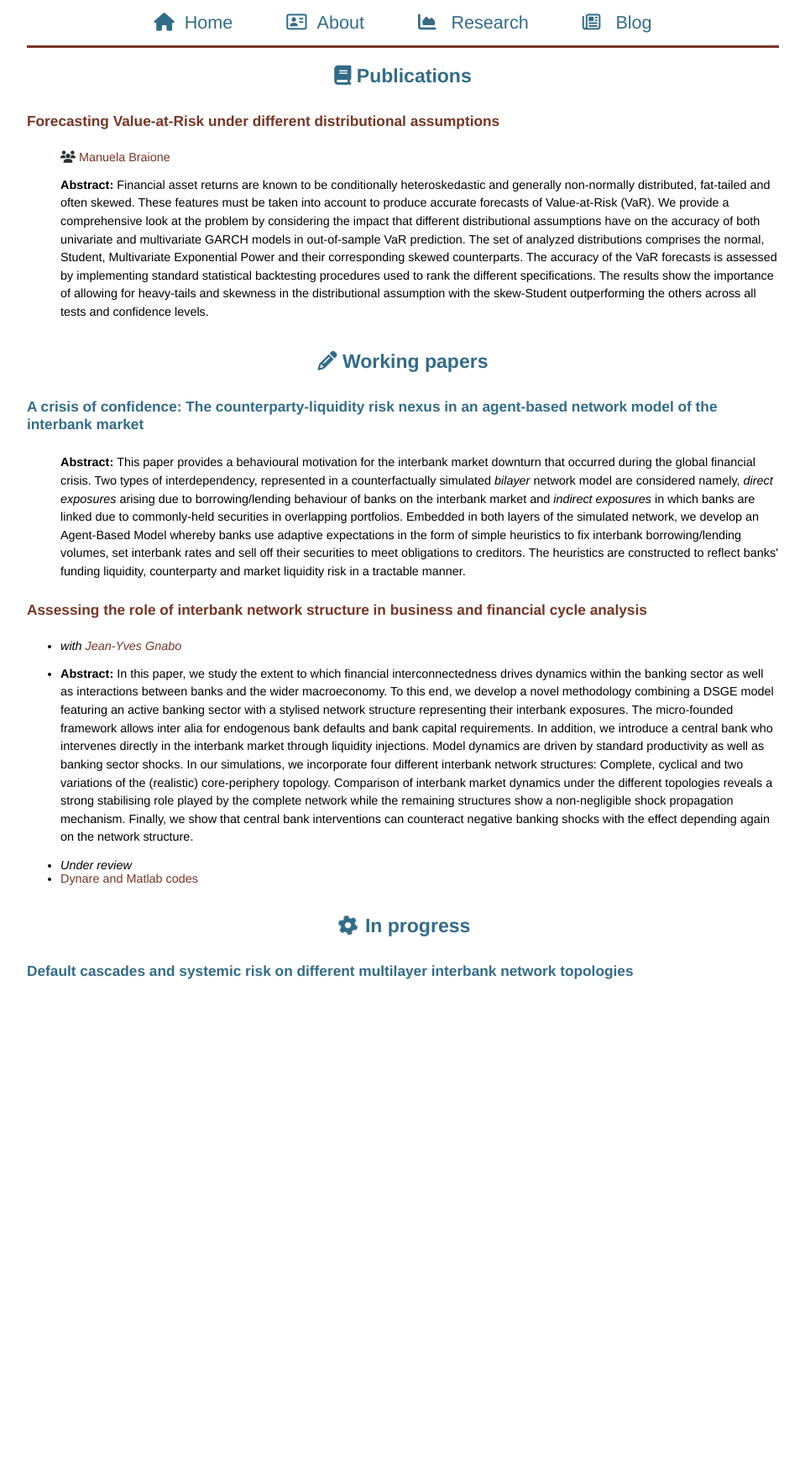
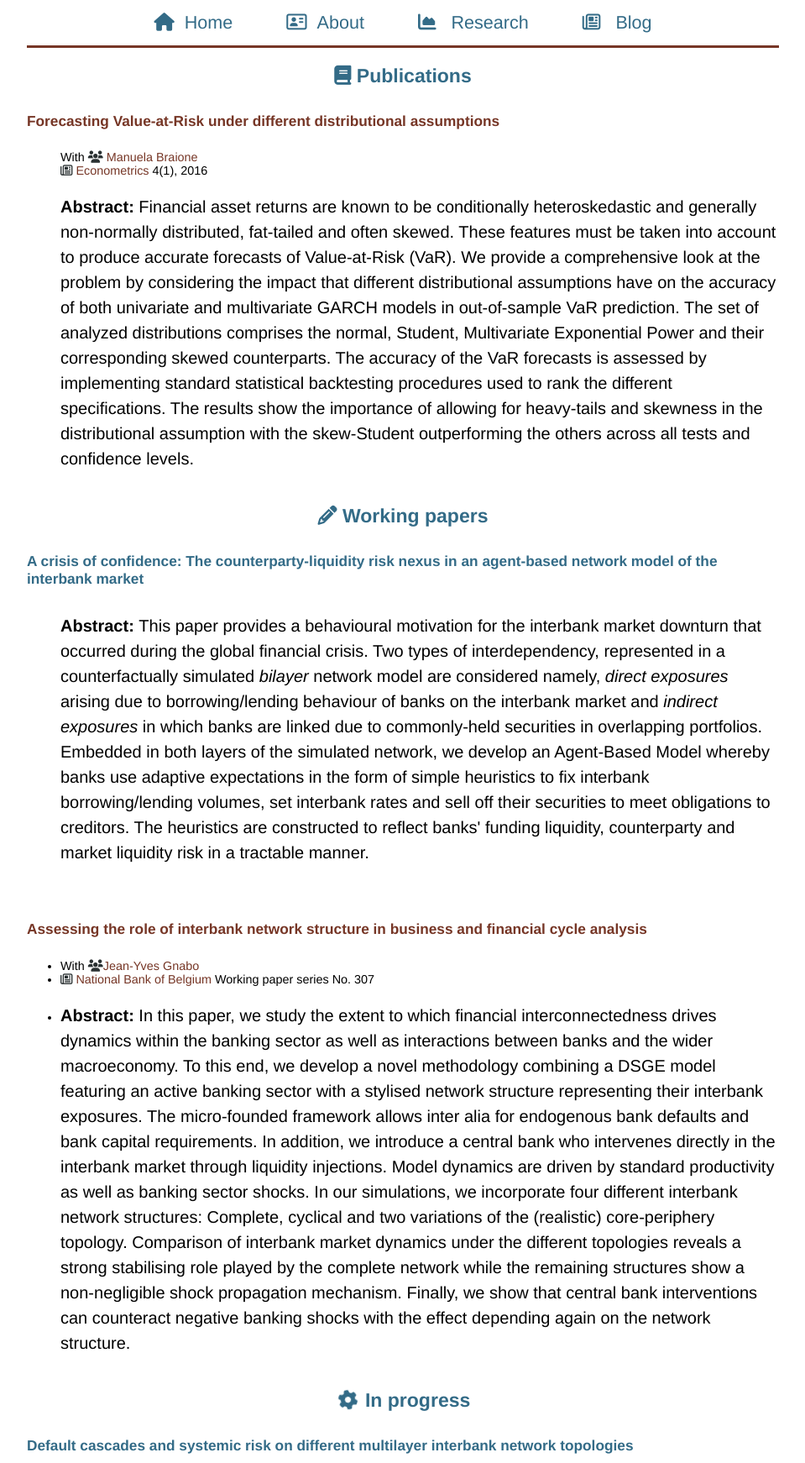
Before and after one commit to nscholtes/nscholtes.github.io, a Jekyll site: the page built from research.html, in a window 1280 px wide. Shown: the whole page at 84% size, without its empty margins (160-1119 px from the left). Built offline with Jekyll 4.4.1, drawn with Linux system fonts in a browser that asks for light colours; nearby versions of some CDN libraries; before the commit the page ends 1177 px from its top, so only the background shows below that.

Commit message:
Update research.html

```diff
--- a/research.html
+++ b/research.html
@@ -5,23 +5,24 @@
 <h2><i class="fa fa-book" style="color: #336B87;"></i> Publications</h2>
 <h3><a href="http://www.mdpi.com/2225-1146/4/1/3/htm">Forecasting Value-at-Risk under different distributional assumptions</a> </h3>
 	<ul style="list-style: none;">
-		<li> <i class="fa fa-users" style="color: #2A3132;"></i>
+		<li> With <i class="fa fa-users" style="color: #2A3132;"></i>
  <a href="https://independent.academia.edu/ManuelaBraione">Manuela Braione</a></i></li>
-<li><p><b>Abstract: </b>  Financial asset returns are known to be conditionally heteroskedastic and generally non-normally distributed, fat-tailed and often skewed. These features must be taken into account to produce accurate forecasts of Value-at-Risk (VaR). We provide a comprehensive look at the problem by considering the impact that different distributional assumptions have on the accuracy of both univariate and multivariate GARCH models in out-of-sample VaR prediction. The set of analyzed distributions comprises the normal, Student, Multivariate Exponential Power and their corresponding skewed counterparts. The accuracy of the VaR forecasts is assessed by implementing standard statistical backtesting procedures used to rank the different specifications. The results show the importance of allowing for heavy-tails and skewness in the distributional assumption with the skew-Student outperforming the others across all tests and confidence levels.</p> </li>
+<li> <i class="fa fa-newspaper-o" style="color: #2A3132;"></i> <a href="http://www.mdpi.com/journal/econometrics">Econometrics</a> 4(1), 2016</li>
+<li><p style="font-size:20px"><b>Abstract: </b>  Financial asset returns are known to be conditionally heteroskedastic and generally non-normally distributed, fat-tailed and often skewed. These features must be taken into account to produce accurate forecasts of Value-at-Risk (VaR). We provide a comprehensive look at the problem by considering the impact that different distributional assumptions have on the accuracy of both univariate and multivariate GARCH models in out-of-sample VaR prediction. The set of analyzed distributions comprises the normal, Student, Multivariate Exponential Power and their corresponding skewed counterparts. The accuracy of the VaR forecasts is assessed by implementing standard statistical backtesting procedures used to rank the different specifications. The results show the importance of allowing for heavy-tails and skewness in the distributional assumption with the skew-Student outperforming the others across all tests and confidence levels.</p> </li>
 
 	</ul>
 <h2><i class="fa fa-pencil" style="color: #336B87;"></i> Working papers</h2>
 	<h3> A crisis of confidence: The counterparty-liquidity risk nexus in an agent-based network model of the interbank market</h3>
 	<ul style="list-style: none;">
-		<li><p><b>Abstract: </b> This paper provides a behavioural motivation for the interbank market downturn that occurred during the global financial crisis. Two types of interdependency, represented in a counterfactually simulated <i>bilayer</i> network model are considered namely, <i>direct exposures</i> arising due to borrowing/lending behaviour of banks on the interbank market and <i>indirect exposures</i> in which banks are linked due to commonly-held securities in overlapping portfolios. Embedded in both layers of the simulated network, we develop an Agent-Based Model whereby banks use adaptive expectations in the form of simple heuristics to fix interbank borrowing/lending volumes, set interbank rates and sell off their securities to meet obligations to creditors. The heuristics are constructed to reflect banks' funding liquidity, counterparty and market liquidity risk in a tractable manner. </p> </li>
+		<li><p style="font-size:20px"><b>Abstract: </b> This paper provides a behavioural motivation for the interbank market downturn that occurred during the global financial crisis. Two types of interdependency, represented in a counterfactually simulated <i>bilayer</i> network model are considered namely, <i>direct exposures</i> arising due to borrowing/lending behaviour of banks on the interbank market and <i>indirect exposures</i> in which banks are linked due to commonly-held securities in overlapping portfolios. Embedded in both layers of the simulated network, we develop an Agent-Based Model whereby banks use adaptive expectations in the form of simple heuristics to fix interbank borrowing/lending volumes, set interbank rates and sell off their securities to meet obligations to creditors. The heuristics are constructed to reflect banks' funding liquidity, counterparty and market liquidity risk in a tractable manner. </p> </li>
+		          <p class="text-center">&nbsp &nbsp  &nbsp &nbsp <a target="_blank"  style="color:#FFFFFF;" https://github.com/nscholtes/Confidence-Crises" aria-hidden="true"><i class="fa fa-desktop" aria-hidden="true"></i> <b>MATLAB Codes</b></a> &nbsp &nbsp  <a target="_blank"  style="color:#FFFFFF;" href="https://github.com/nscholtes/TiKZ-figures/tree/master/ABM" aria-hidden="true"><i class="fa fa-paint-brush" aria-hidden="true"></i> <b>TikZ Figures</b></a>
 	</ul>
 	<!-- Break -->
 	<h3><a href="https://www.nbb.be/doc/ts/publications/wp/wp307en.pdf">Assessing the role of interbank network structure in business and financial cycle analysis</a> </h3>
 	<ul>
-		<li><i>with <a href="https://sites.google.com/site/jygnabo/">Jean-Yves Gnabo</a></i></li>
-<li><p><b>Abstract: </b>  In this paper, we study the extent to which financial interconnectedness drives dynamics within the banking sector as well as interactions between banks and the wider macroeconomy. To this end, we develop a novel methodology combining a DSGE model featuring an active banking sector with a stylised network structure representing their interbank exposures. The micro-founded framework allows inter alia for endogenous bank defaults and bank capital requirements. In addition, we introduce a central bank who intervenes directly in the interbank market through liquidity injections. Model dynamics are driven by standard productivity as well as banking sector shocks. In our simulations, we incorporate four different interbank network structures: Complete, cyclical and two variations of the (realistic) core-periphery topology. Comparison of interbank market dynamics under the different topologies reveals a strong stabilising role played by the complete network while the remaining structures show a non-negligible shock propagation mechanism. Finally, we show that central bank interventions can counteract negative banking shocks with the effect depending again on the network structure.</p> </li>
-		<li><i>Under review</i></li>
-		<li><a href="https://github.com/nscholtes/NDSGE">Dynare and Matlab codes</a></li>
+		<li> With <i class="fa fa-users" style="color: #2A3132;"></i><a href="https://sites.google.com/site/jygnabo/">Jean-Yves Gnabo</a></i></li>
+		<li> <i class="fa fa-newspaper-o" style="color: #2A3132;"></i> <a href="https://www.nbb.be/en/publications-and-research/research-cooperation/conference/international-conference-2016-transmission">National Bank of Belgium</a> Working paper series No. 307</li>
+<li><p style="font-size:20px"><b>Abstract: </b>  In this paper, we study the extent to which financial interconnectedness drives dynamics within the banking sector as well as interactions between banks and the wider macroeconomy. To this end, we develop a novel methodology combining a DSGE model featuring an active banking sector with a stylised network structure representing their interbank exposures. The micro-founded framework allows inter alia for endogenous bank defaults and bank capital requirements. In addition, we introduce a central bank who intervenes directly in the interbank market through liquidity injections. Model dynamics are driven by standard productivity as well as banking sector shocks. In our simulations, we incorporate four different interbank network structures: Complete, cyclical and two variations of the (realistic) core-periphery topology. Comparison of interbank market dynamics under the different topologies reveals a strong stabilising role played by the complete network while the remaining structures show a non-negligible shock propagation mechanism. Finally, we show that central bank interventions can counteract negative banking shocks with the effect depending again on the network structure.</p> </li>
 	</ul>
 
 <h2><i class="fa fa-cog fa-spin fa-fw" style="color: #336B87;"></i> In progress</h2>
```
